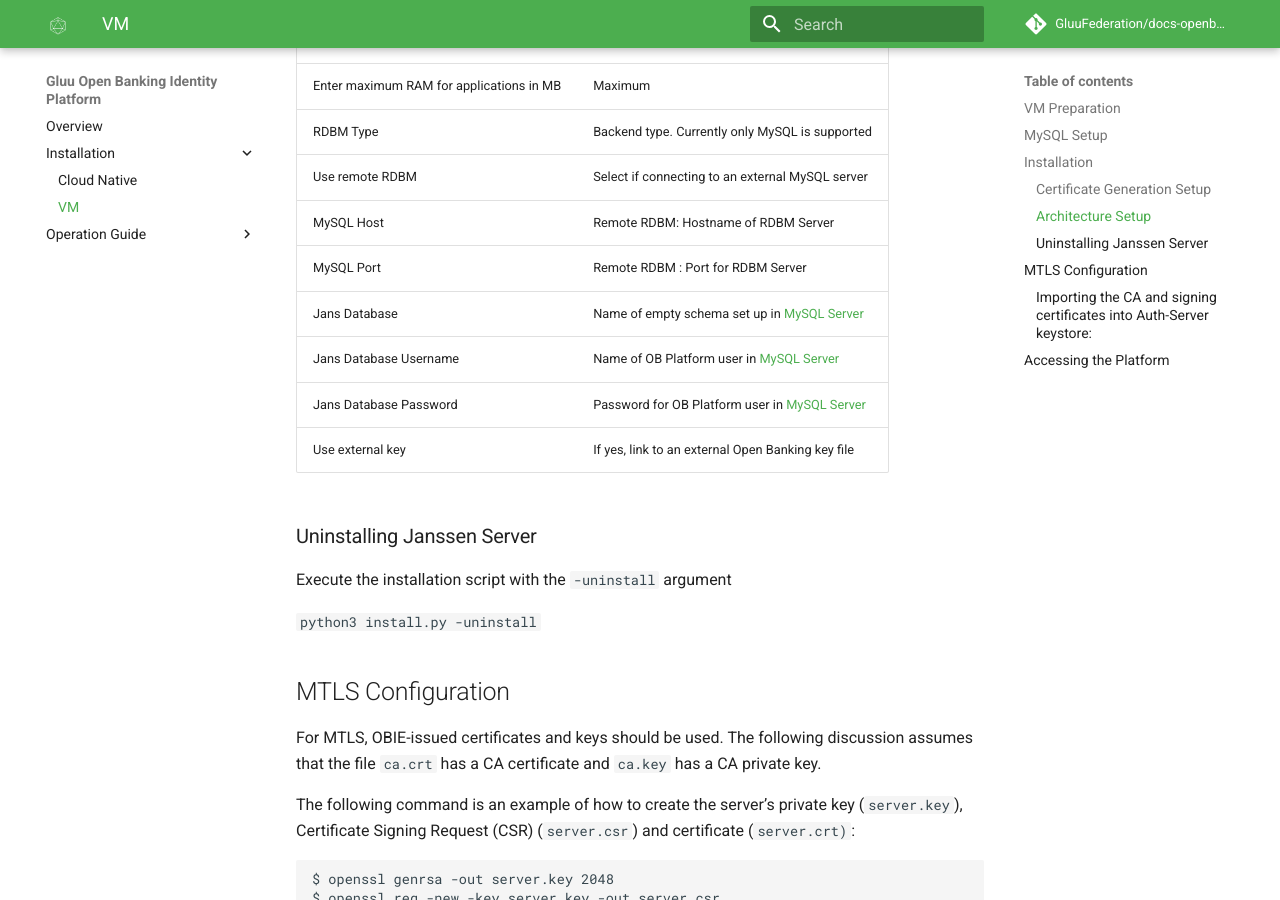
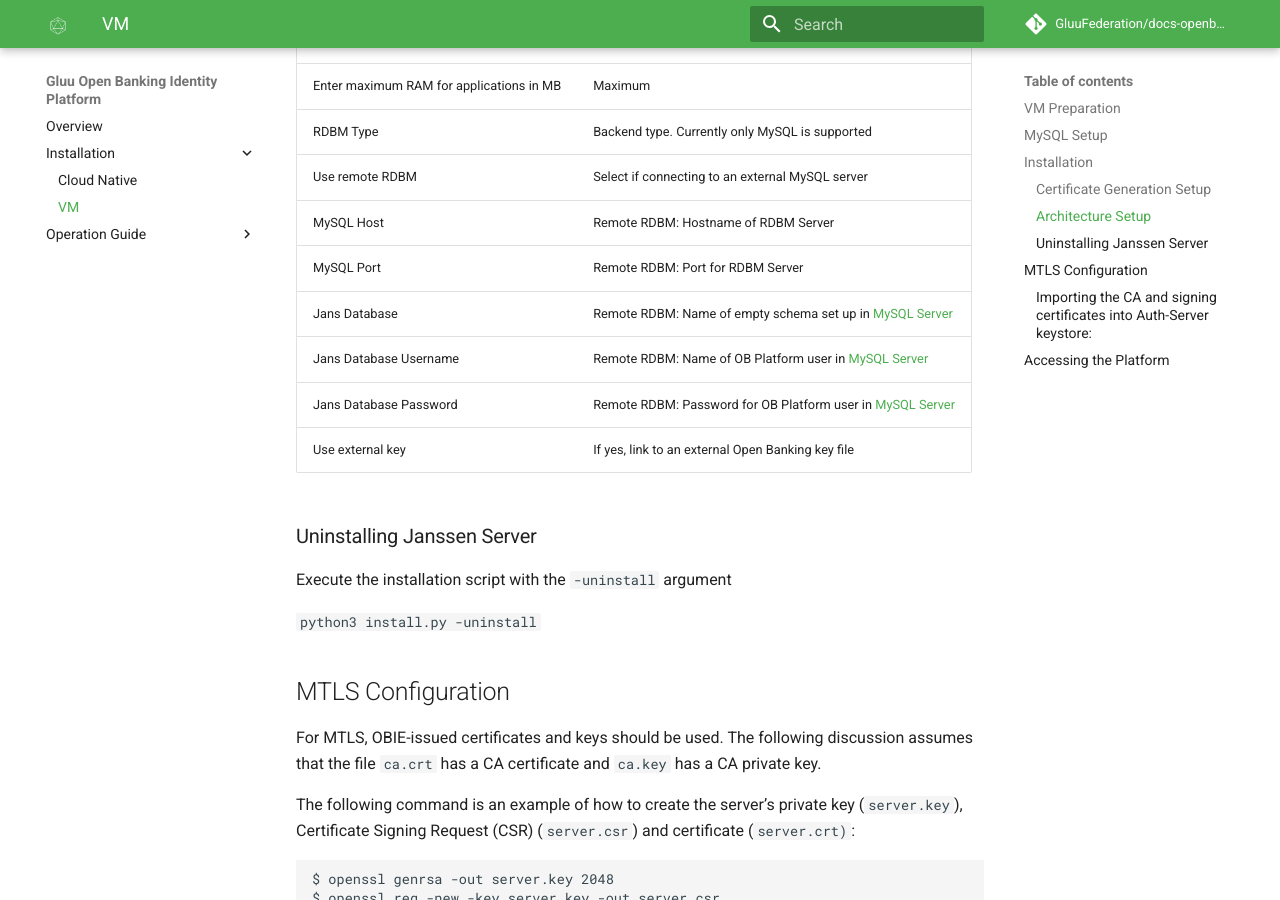
Before and after one commit to GluuFederation/docs-openbanking-prod, an MkDocs documentation site: the page built from docs/source/install-vm.md, in a window 1280 px wide and 900 px high, scrolled down 2177 px. Built offline with MkDocs 1.6.1 and Material for MkDocs 9.7.7, drawn with Linux system fonts in a browser that asks for light colours; comment, search, counter and statistics services are not loaded.

Commit message:
Updated table with correct hierarchy

```diff
--- a/docs/source/install-vm.md
+++ b/docs/source/install-vm.md
@@ -72,10 +72,10 @@ To install the Gluu Open Banking Identity Platform, just follow these steps:
 | RDBM Type | Backend type. Currently only MySQL is supported |
 | Use remote RDBM | Select if connecting to an external MySQL server |
 | MySQL Host | Remote RDBM: Hostname of RDBM Server |
-| MySQL Port | Remote RDBM : Port for RDBM Server |
-| Jans Database | Name of empty schema set up in [MySQL Server](#mysql-setup) |
-| Jans Database Username | Name of OB Platform user in [MySQL Server](#mysql-setup) |
-| Jans Database Password | Password for OB Platform user in [MySQL Server](#mysql-setup) |
+| MySQL Port | Remote RDBM: Port for RDBM Server |
+| Jans Database | Remote RDBM: Name of empty schema set up in [MySQL Server](#mysql-setup) |
+| Jans Database Username | Remote RDBM: Name of OB Platform user in [MySQL Server](#mysql-setup) |
+| Jans Database Password | Remote RDBM: Password for OB Platform user in [MySQL Server](#mysql-setup) |
 | Use external key | If yes, link to an external Open Banking key file |
 
 ### Uninstalling Janssen Server
```
